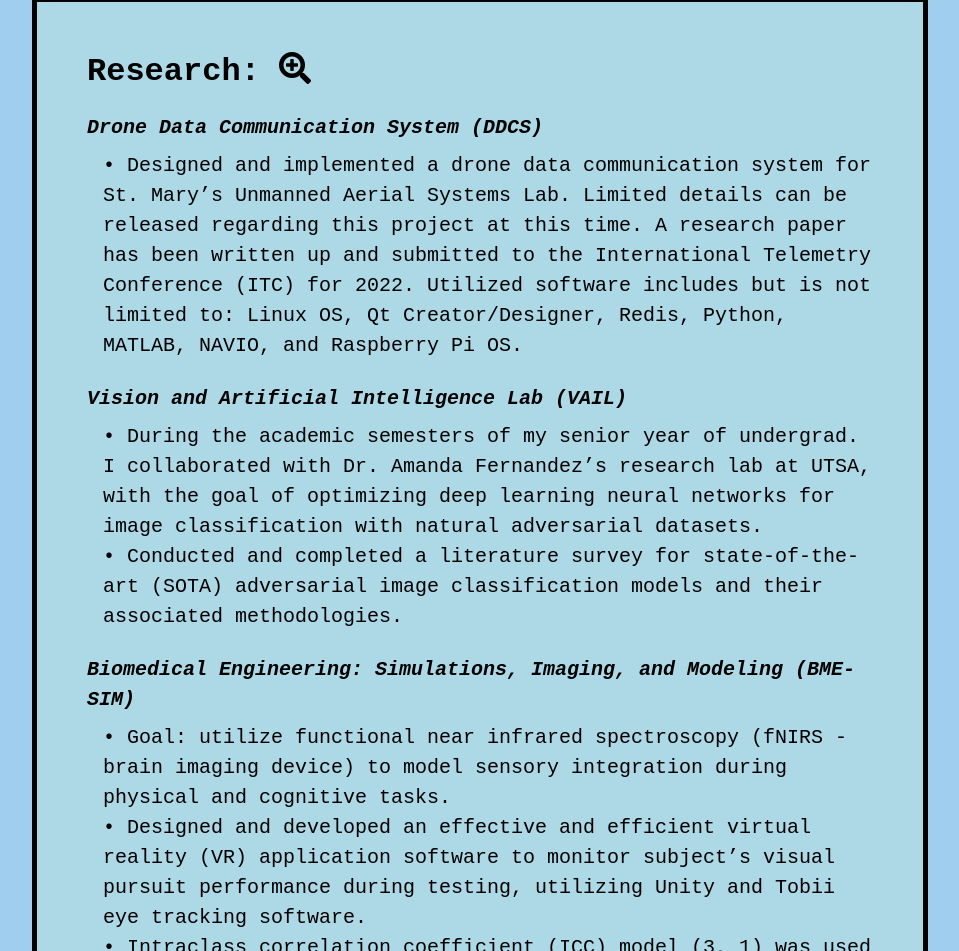
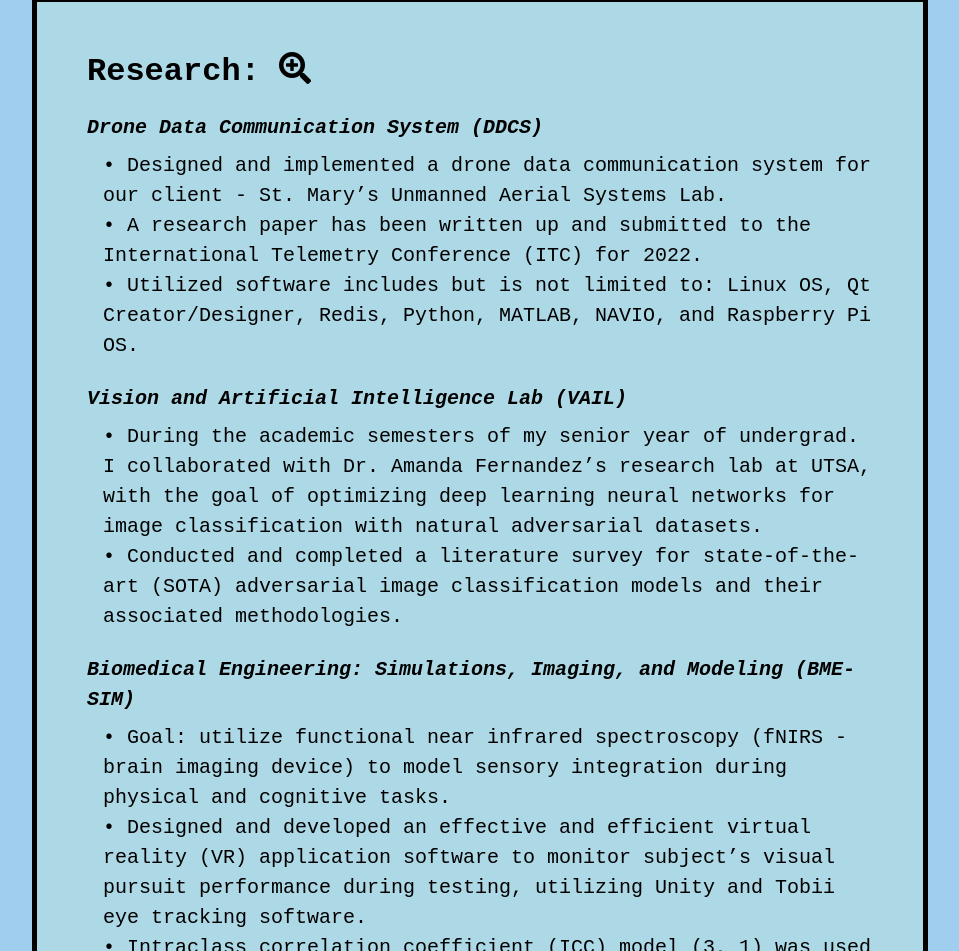
Before and after one commit to darianjennings1/iamdarianjennings, a React (Create React App) app: page /services in a window 1280 px wide. Shown: the part 867-1818 px from the top of the page, without its empty margins (160-1119 px from the left). Built offline with nearby package versions, Linux system fonts and the light colour scheme; the HTML template or start-up script is replaced by a standard one.

Commit message:
added bulleta to DDCS

```diff
--- a/src/components/pages/Services.js
+++ b/src/components/pages/Services.js
@@ -14,10 +14,11 @@ function Services() {
           <h2>Research: <i class="fas fa-search-plus"></i></h2>
           <br></br>
             <p1>Drone Data Communication System (DDCS)</p1>
-            <p>•	Designed and implemented a drone data communication system for St. Mary’s Unmanned
-              Aerial Systems Lab. Limited details can be released regarding this project at this time.
-              A research paper has been written up and submitted to the International Telemetry
-              Conference (ITC) for 2022. Utilized software includes but is not limited to:
+            <p>•	Designed and implemented a drone data communication system for our client -
+              St. Mary’s Unmanned Aerial Systems Lab.<br></br>
+              •	A research paper has been written up and submitted to the International Telemetry
+              Conference (ITC) for 2022. <br></br>
+              •	Utilized software includes but is not limited to:
               Linux OS, Qt Creator/Designer, Redis, Python, MATLAB, NAVIO, and Raspberry Pi OS.
             </p>
             <br></br>
```
